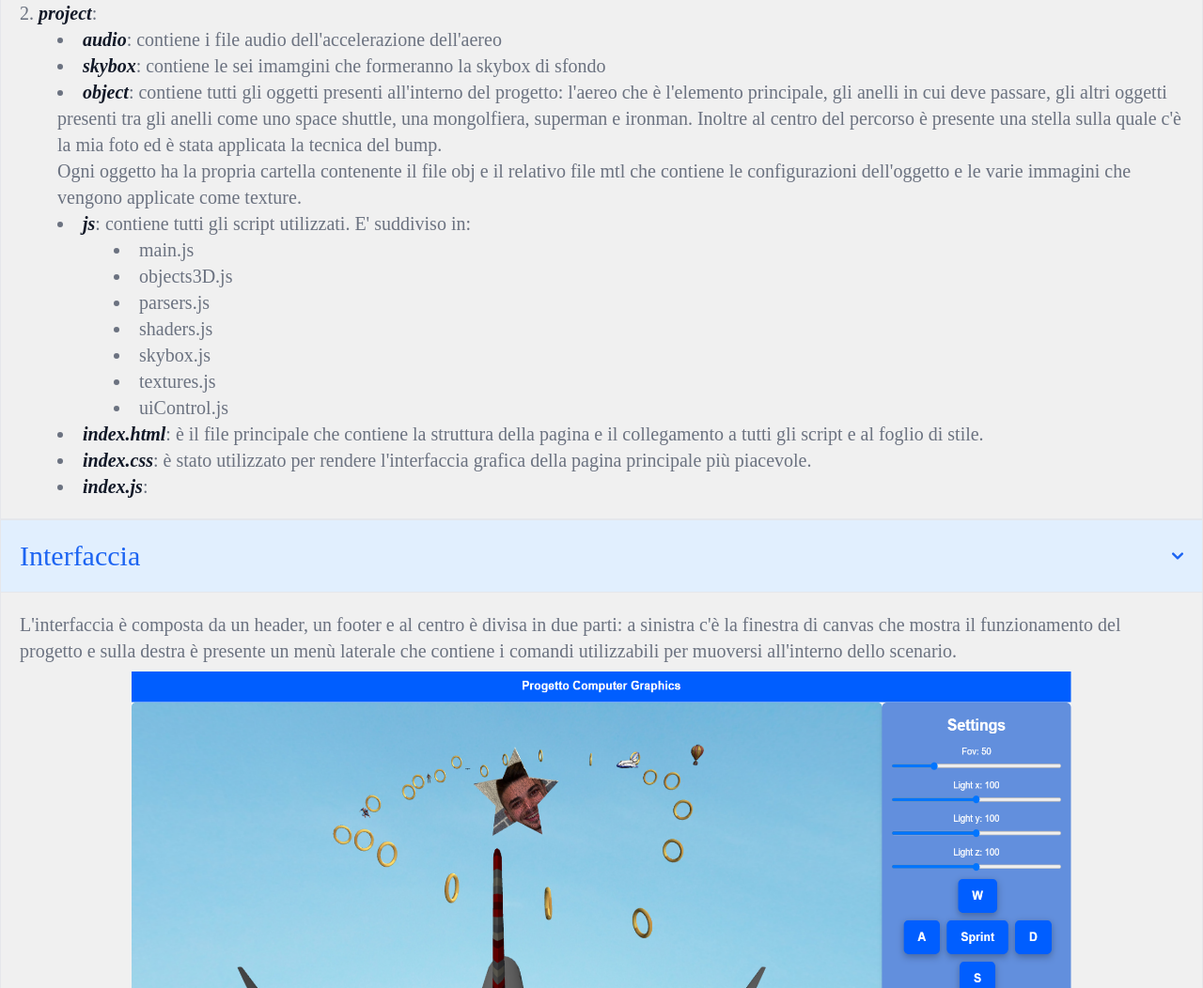
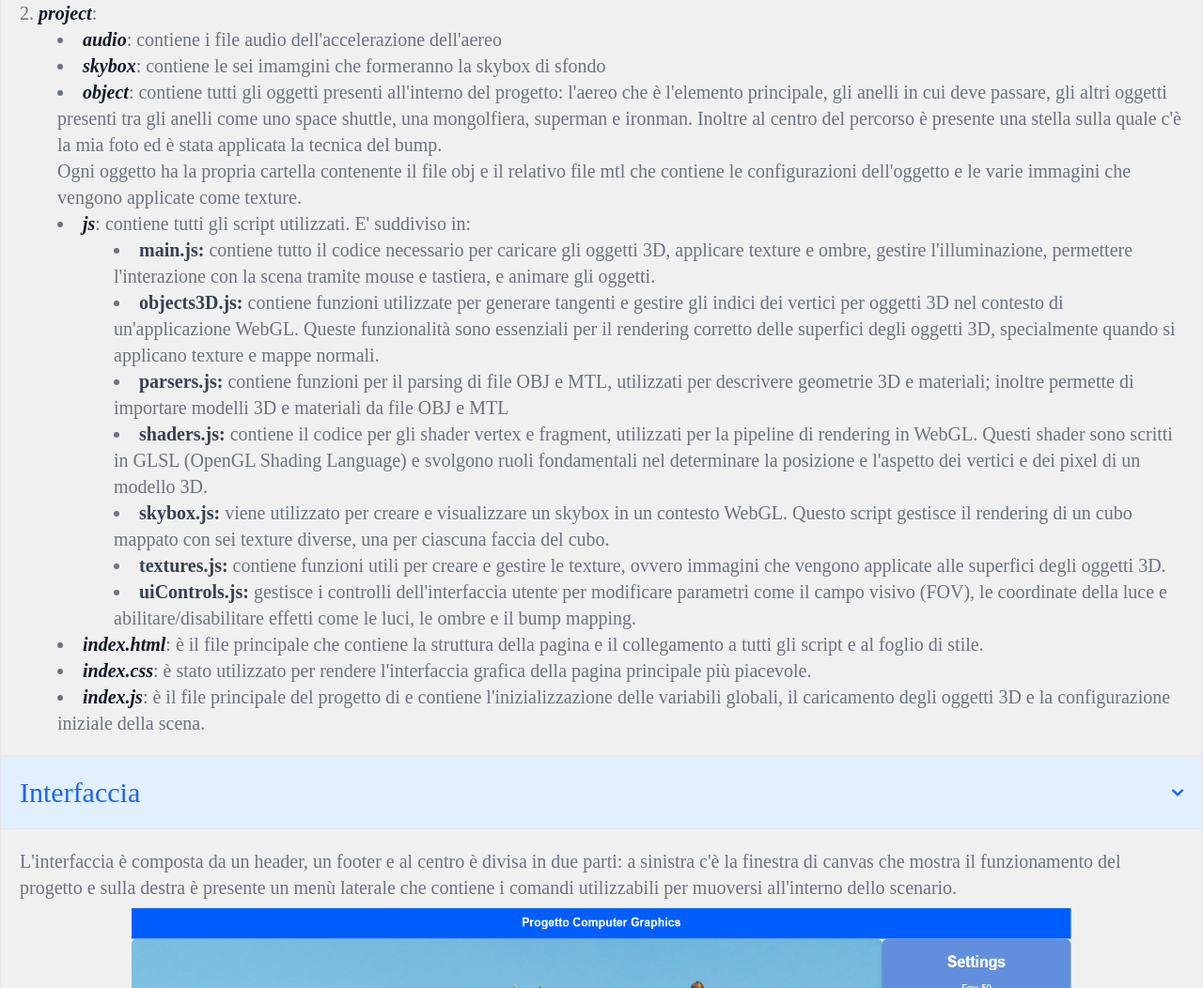
Before and after one commit to AndreaNapoli08/Computer_Graphics_Project, a plain HTML site: page relazione/index.html in a window 1280 px wide. Shown: the part 901-1953 px from the top of the page at 94% size. Drawn offline with nearby package versions, Linux system fonts and the light colour scheme.

Commit message:
relazione finita e aggiunta scritta "caricamento"

```diff
--- a/relazione/index.html
+++ b/relazione/index.html
@@ -86,18 +86,18 @@
                             file mtl che contiene le configurazioni dell'oggetto e le varie immagini che vengono applicate come texture. </li>
                             <li><b><i class="text-gray-900">js</i></b>: contiene tutti gli script utilizzati. E' suddiviso in:
                                 <ul style="padding-left: 60px;" class="list-disc list-inside">
-                                    <li>main.js</li>
-                                    <li>objects3D.js</li>
-                                    <li>parsers.js</li>
-                                    <li>shaders.js</li>
-                                    <li>skybox.js</li>
-                                    <li>textures.js</li>
-                                    <li>uiControl.js</li>
+                                    <li><b class="text-gray-700">main.js:</b> contiene tutto il codice necessario per caricare gli oggetti 3D, applicare texture e ombre, gestire l'illuminazione, permettere l'interazione con la scena tramite mouse e tastiera, e animare gli oggetti.</li>
+                                    <li><b class="text-gray-700">objects3D.js:</b> contiene funzioni utilizzate per generare tangenti e gestire gli indici dei vertici per oggetti 3D nel contesto di un'applicazione WebGL. Queste funzionalità sono essenziali per il rendering corretto delle superfici degli oggetti 3D, specialmente quando si applicano texture e mappe normali.</li>
+                                    <li><b class="text-gray-700">parsers.js:</b> contiene funzioni per il parsing di file OBJ e MTL, utilizzati per descrivere geometrie 3D e materiali; inoltre permette di importare modelli 3D e materiali da file OBJ e MTL</li>
+                                    <li><b class="text-gray-700">shaders.js:</b> contiene il codice per gli shader vertex e fragment, utilizzati per la pipeline di rendering in WebGL. Questi shader sono scritti in GLSL (OpenGL Shading Language) e svolgono ruoli fondamentali nel determinare la posizione e l'aspetto dei vertici e dei pixel di un modello 3D.</li>
+                                    <li><b class="text-gray-700">skybox.js:</b> viene utilizzato per creare e visualizzare un skybox in un contesto WebGL. Questo script gestisce il rendering di un cubo mappato con sei texture diverse, una per ciascuna faccia del cubo.</li>
+                                    <li><b class="text-gray-700">textures.js:</b> contiene funzioni utili per creare e gestire le texture, ovvero immagini che vengono applicate alle superfici degli oggetti 3D.</li>
+                                    <li><b class="text-gray-700">uiControls.js:</b> gestisce i controlli dell'interfaccia utente per modificare parametri come il campo visivo (FOV), le coordinate della luce e abilitare/disabilitare effetti come le luci, le ombre e il bump mapping.</li>
                                 </ul>
                             </li>
                             <li><b><i class="text-gray-900">index.html</i></b>: è il file principale che contiene la struttura della pagina e il collegamento a tutti gli script e al foglio di stile. </li>
                             <li><b><i class="text-gray-900">index.css</i></b>: è stato utilizzato per rendere l'interfaccia grafica della pagina principale più piacevole.</li>
-                            <li><b><i class="text-gray-900">index.js</i></b>: </li>
+                            <li><b><i class="text-gray-900">index.js</i></b>: è il file principale del progetto di e contiene l'inizializzazione delle variabili globali, il caricamento degli oggetti 3D e la configurazione iniziale della scena.</li>
                         </ul>
                     </li>
                 </ul>
```
Also changed, not shown: index.css (+10 -0 lines), index.html (+4 -1 lines), index2.js (+22 -2 lines).
